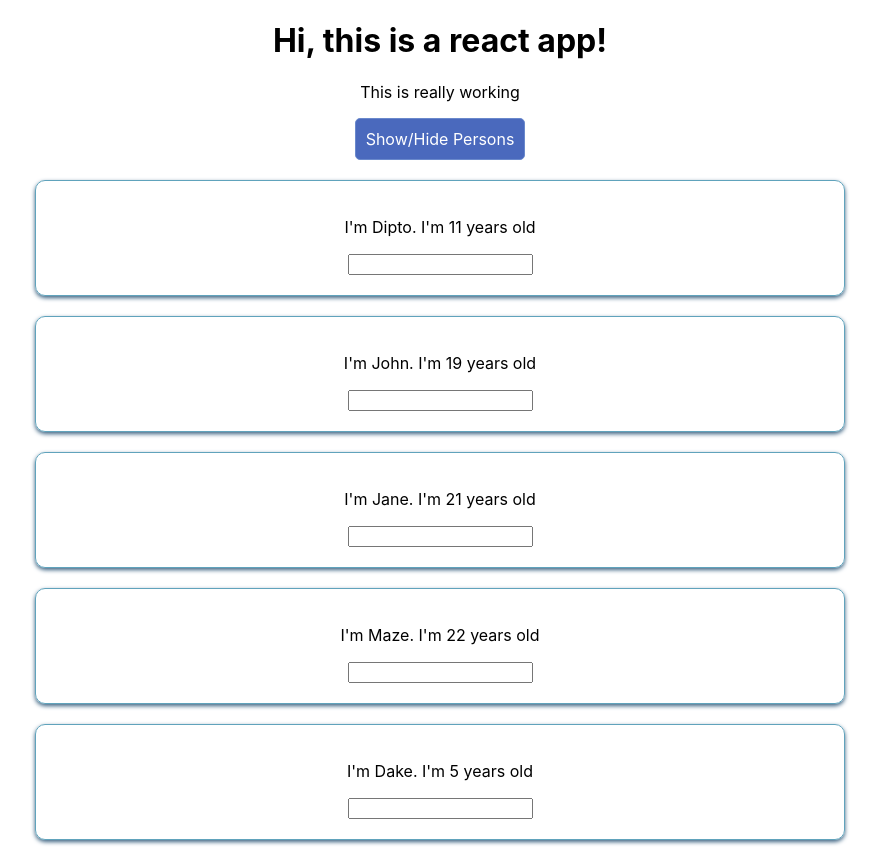
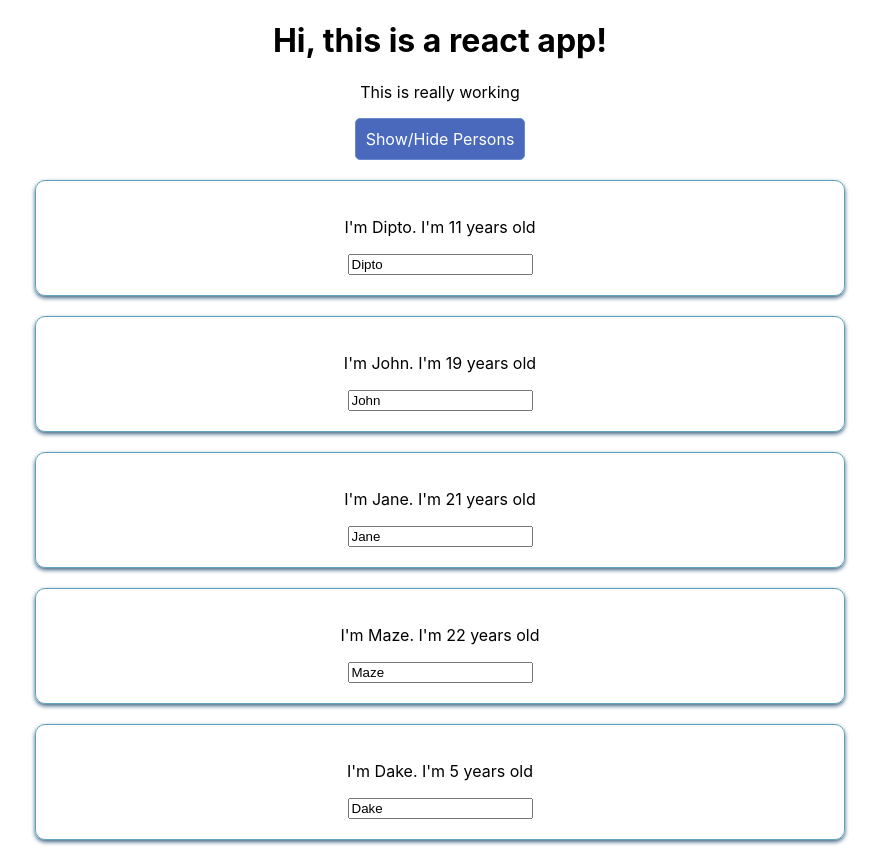
Before and after one commit to dipto0321/react-learn-app, a React (Create React App) app: page / in a window 1280 px wide. Both pictures are taken after a click on the button "Show/Hide Persons". Shown: the whole page, without its empty margins (200-1079 px from the left). Built offline with nearby package versions, Linux system fonts and the light colour scheme.

Commit message:
Dynamically  generated  list with map
- Converted previous 5 manually created Person dom with condition using
map

```diff
--- a/src/components/App/App.js
+++ b/src/components/App/App.js
@@ -4,19 +4,19 @@
 
 class App extends Component {
   state = {
-    person: [
+    persons: [
       { name: "Dipto", age: Math.floor(Math.random() * 30) },
       { name: "John", age: Math.floor(Math.random() * 30) },
       { name: "Jane", age: Math.floor(Math.random() * 30) },
       { name: "Maze", age: Math.floor(Math.random() * 30) },
       { name: "Dake", age: Math.floor(Math.random() * 30) }
     ],
-    showPerson: false
+    showPersons: false
   };
 
   switchNameHandler = newName => {
     this.setState({
-      person: [
+      persons: [
         { name: newName, age: 25 },
         { name: "Dcosta", age: 24 },
         { name: "Juni", age: 20 },
@@ -28,7 +28,7 @@
 
   changedNameHandler = event => {
     this.setState({
-      person: [
+      persons: [
         { name: "Dipto", age: 25 },
         { name: "Dcosta", age: 24 },
         { name: "Juni", age: 20 },
@@ -39,7 +39,7 @@
   };
 
   togglePersonsHandler = () => {
-    this.setState({ showPerson: !this.state.showPerson });
+    this.setState({ showPersons: !this.state.showPersons });
   };
 
   render() {
@@ -55,31 +55,30 @@
 
     let persons = null;
 
-    if (this.state.showPerson) {
+    if (this.state.showPersons) {
       persons = (
         <div>
-          <Person
-            name={this.state.person[0].name}
-            age={this.state.person[0].age}
-          />
-          <Person
-            name={this.state.person[1].name}
-            age={this.state.person[1].age}
-          />
-          <Person
-            name={this.state.person[2].name}
-            age={this.state.person[2].age}
-            click={this.switchNameHandler.bind(this, "Jake")}
-          />
-          <Person
-            name={this.state.person[3].name}
-            age={this.state.person[3].age}
-            changed={this.changedNameHandler}
-          />
-          <Person
-            name={this.state.person[4].name}
-            age={this.state.person[4].age}
-          />
+          {this.state.persons.map((person, index) => {
+            if (index === 2) {
+              return (
+                <Person
+                  click={this.switchNameHandler.bind(this, "Mark")}
+                  name={person.name}
+                  age={person.age}
+                />
+              );
+            } else if (index === 3) {
+              return (
+                <Person
+                  changed={this.changedNameHandler}
+                  name={person.name}
+                  age={person.age}
+                />
+              );
+            } else {
+              return <Person name={person.name} age={person.age} />;
+            }
+          })}
         </div>
       );
     }
--- a/src/components/Person/Person.js
+++ b/src/components/Person/Person.js
@@ -7,7 +7,7 @@
       <p onClick={props.click}>
         I'm {props.name}. I'm {props.age} years old
       </p>
-      <input type="text" onChange={props.changed} />
+      <input type="text" onChange={props.changed} value={props.name} />
     </div>
   );
 };
```
